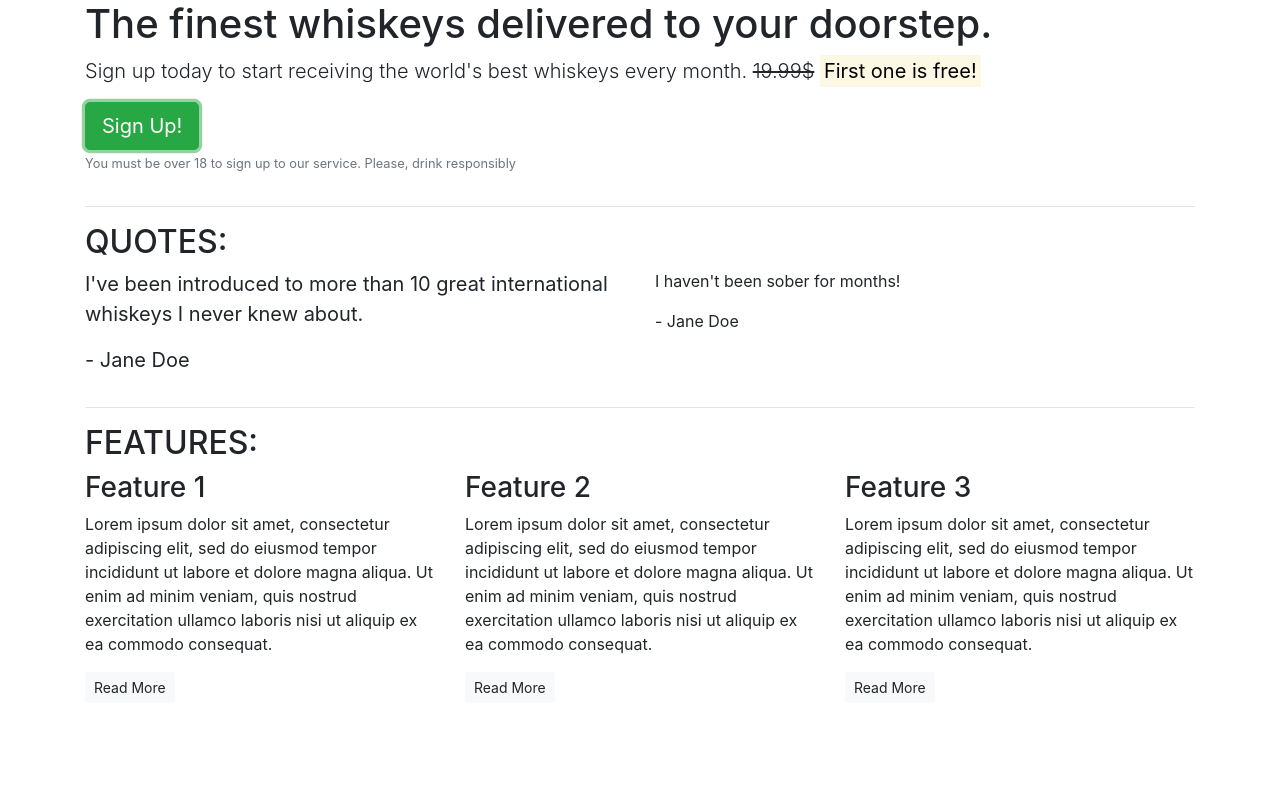
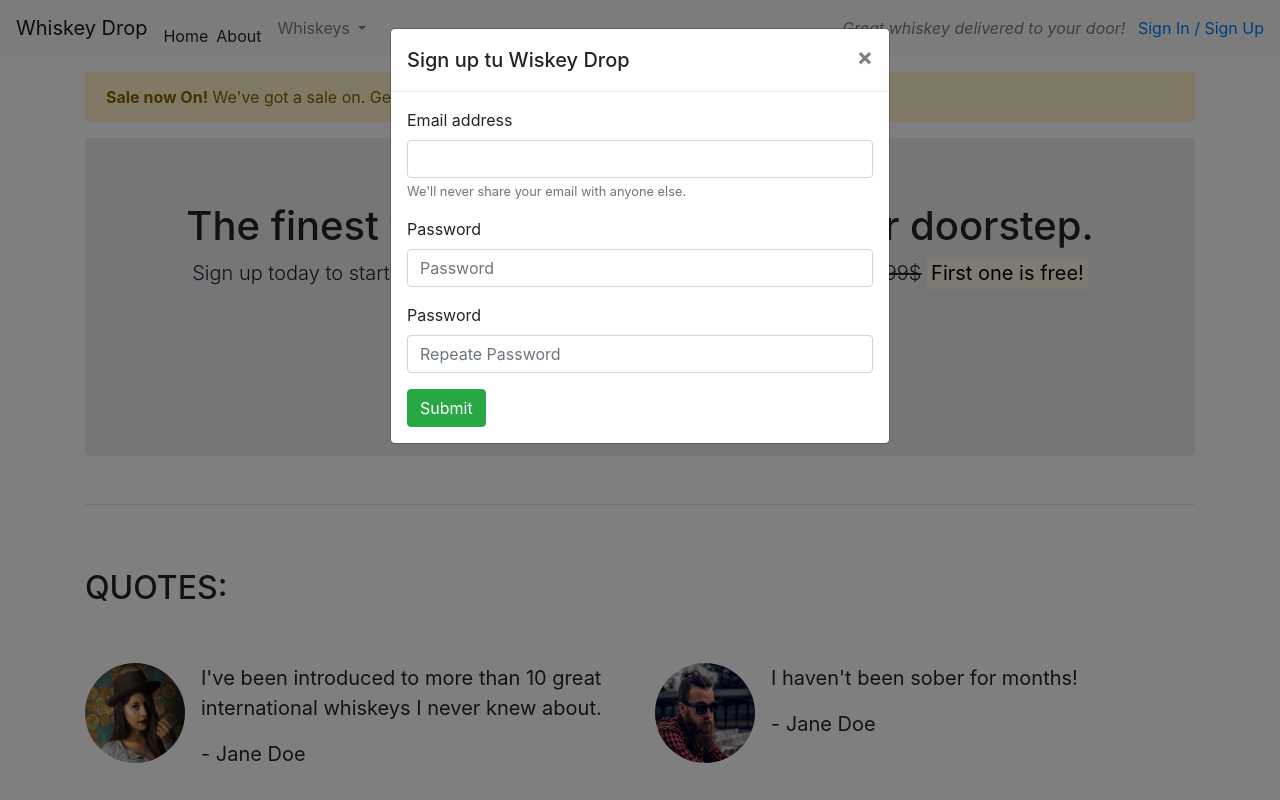
Before and after one commit to Cosmin1907/Bootstrap4, a plain HTML site: page index.html in a window 1280 px wide. Both pictures are taken after a click on the button "Sign Up!". Shown: the top 800 px of the page. Drawn offline with nearby package versions, Linux system fonts and the light colour scheme.

Commit message:
Add new functionality

```diff
--- a/index.html
+++ b/index.html
@@ -7,19 +7,59 @@
     <title>Whiskey Drop | Taste a new whiskey every month</title>
     <meta name="viewport" content="width=device-width, initial-scale=1.0">
     <link rel="stylesheet" href="https://maxcdn.bootstrapcdn.com/bootstrap/4.1.3/css/bootstrap.min.css">
+    <script src="https://kit.fontawesome.com/d9a77b60d1.js" crossorigin="anonymous"></script>
 </head>
 
 <body>
-    <article class="container">
+    <nav class="navbar navbar-light bg-light navbar-expand-sm">
+        <a href="/" class="navbar-brand">Whiskey Drop</a>
+        <button class="navbar-toggler ml-auto" type="button" data-toggle="collapse" data-target="#navbarNavDropdown"
+            aria-controls="navbarNavDropdown" aria-expanded="false" aria-label="Toggle navigation">
+            <span class="navbar-toggler-icon"></span></button>
+        <div class="collapse navbar-collapse" id="navbarNavDropdown">
+            <ul class="navbar-nav mr-auto">
+                <li class="active nav-item mr-2"><a class="nav-link" href="/"></a>Home</li>
+                <li class="nav-item mr-2"><a class="nav-link" href="/about"></a>About</li>
+                <li class="nav-item dropdown">
+                    <a class="nav-link dropdown-toggle" href="#" id="navbarDropdownMenuLink" role="button"
+                        data-toggle="dropdown" aria-haspopup="true" aria-expanded="false">
+                        Whiskeys
+                    </a>
+                    <div class="dropdown-menu" aria-labelledby="navbarDropdownMenuLink">
+                        <a class="dropdown-item" href="#">Irish</a>
+                        <a class="dropdown-item" href="#">Scotch</a>
+                        <a class="dropdown-item" href="#">Japanese</a>
+                        <a class="dropdown-item" href="#">American</a>
+                    </div>
+                </li>
+                <li class="nav-item mr-2 d-block d-sm-none"><a class="nav-link" href="/login"></a>Sign In / Sign Up</li>
+            </ul>
+        </div>
+        <div class="d-none d-md-block">
+            <p class="navbar-text my-auto mr-2"><i>Great whiskey delivered to your door!</i></p>
+            <a href="/login">Sign In / Sign Up</a>
+        </div>
+
+    </nav>
+    <article class="container mt-3">
+        <div class="row d-none d-sm-block">
+            <div class="col-12">
+                <div class="alert alert-warning">
+                    <strong>Sale now On!</strong> We've got a sale on. Get 12-month subscription for the price of 6 <a href="">Click for details!</a>
+                </div>
+            </div>
+        </div>
         <!-- Callout -->
         <div class="row">
             <div class="col-12">
-                <section class="callout">
+                <section class="callout jumbotron text-center">
                     <h1>The finest whiskeys delivered to your doorstep.</h1>
                     <p class="lead">Sign up today to start receiving the world's best whiskeys every month.
-                        <s>19.99$</s> <strong><mark>First one is free!</mark></strong>
+                        <s class="d-none d-sm-inline">19.99$</s>
+                        <span class="d-inline d-sm-none"><br></span>
+                        <strong><mark>First one is free!</mark></strong>
                     </p>
-                    <button class="btn btn-success btn-lg">Sign Up!</button>
+                    <button class="btn btn-success btn-lg" data-toggle="modal" data-target="#signUpModal">Sign Up!</button>
                     <p class="text-muted"><small>You must be over 18 to sign up to our service. Please, drink
                             responsibly</small></p>
                 </section>
@@ -31,22 +71,37 @@
         <!-- Quotes -->
         <section class="quotes">
             <div class="row">
-                <div class="col-12">
+                <div class="col-12 my-5">
                     <h2 class="text-uppercase">Quotes:</h2>
                 </div>
             </div>
             <div class="row">
                 <div class="col-12 col-md-6">
+                    <div class="media">
+                        <div class="d-none d-sm-block">
+                        <img src="images/girl-image.png" class="rounded-circle mr-3" height=100 width=100 alt="">
+                        </div>
+                        <div class="media-body">
                             <blockquote class="blockquote">
-                        <p>I've been introduced to more than 10 great international whiskeys I never knew about.</p>
+                                <p>I've been introduced to more than 10 great international whiskeys I never knew about.
+                                </p>
                                 <p>- Jane Doe</p>
                             </blockquote>
                         </div>
+                    </div>
+                </div>
                 <div class="col-12 col-md-6">
-                    <blockquote class="quote">
+                    <div class="media">
+                        <div class="d-none d-sm-block">
+                        <img src="images/guy-image.png" class="rounded-circle mr-3" height=100 width=100 alt="">
+                        </div>
+                        <div class="media-body">
+                            <blockquote class="blockquote">
                                 <p>I haven't been sober for months!</p>
                                 <p>- Jane Doe</p>
                             </blockquote>
+                        </div>
+                    </div>
                 </div>
             </div>
         </section>
@@ -56,14 +111,14 @@
         <!-- Features -->
         <section class="features">
             <div class="row">
-                <div class="col-12">
+                <div class="col-12 my-5">
                     <h2 class="text-uppercase">Features:</h2>
                 </div>
             </div>
             <div class="row">
                 <div class="col-12 col-md-6 col-lg-4">
                     <div class="feature">
-                        <h3>Feature 1</h3>
+                        <h3><i class="fa-solid fa-gift d-none d-sm-inline"></i> Feature 1 <span class="badge badge-success">NEW!</span></h3>
                         <p>Lorem ipsum dolor sit amet, consectetur adipiscing elit, sed do eiusmod tempor incididunt ut
                             labore
                             et dolore magna aliqua. Ut enim ad minim veniam, quis nostrud exercitation ullamco laboris
@@ -75,7 +130,7 @@
                 </div>
                 <div class="col-12 col-md-6 col-lg-4">
                     <div class="feature">
-                        <h3>Feature 2</h3>
+                        <h3><i class="fa-solid fa-credit-card d-none d-sm-inline"></i> Feature 2</h3>
                         <p>Lorem ipsum dolor sit amet, consectetur adipiscing elit, sed do eiusmod tempor incididunt ut
                             labore
                             et dolore magna aliqua. Ut enim ad minim veniam, quis nostrud exercitation ullamco laboris
@@ -87,7 +142,7 @@
                 </div>
                 <div class="col-12 d-md-none d-lg-block col-lg-4">
                     <div class="feature">
-                        <h3>Feature 3</h3>
+                        <h3><i class="fa-solid fa-circle-xmark d-none d-sm-inline"></i> Feature 3</h3>
                         <p>Lorem ipsum dolor sit amet, consectetur adipiscing elit, sed do eiusmod tempor incididunt ut
                             labore
                             et dolore magna aliqua. Ut enim ad minim veniam, quis nostrud exercitation ullamco laboris
@@ -101,6 +156,41 @@
         </section>
         <!-- /.features -->
     </article>
+
+    <div class="modal" tabindex="-1" id="signUpModal">
+        <div class="modal-dialog">
+          <div class="modal-content">
+            <div class="modal-header">
+              <h5 class="modal-title">Sign up tu Wiskey Drop</h5>
+              <button type="button" class="close" data-dismiss="modal" aria-label="Close">
+                <span aria-hidden="true">&times;</span>
+              </button>
+            </div>
+            <div class="modal-body">
+                <form>
+                    <div class="form-group">
+                      <label for="exampleInputEmail1">Email address</label>
+                      <input type="email" class="form-control" id="exampleInputEmail1" aria-describedby="emailHelp">
+                      <small id="emailHelp" class="form-text text-muted">We'll never share your email with anyone else.</small>
+                    </div>
+                    <div class="form-group">
+                      <label for="Password">Password</label>
+                      <input type="password" class="form-control" id="Password" placeholder="Password">
+                    </div>
+                    <div class="form-group">
+                        <label for="repeatePassword">Password</label>
+                        <input type="password" class="form-control" id="repeatePassword" placeholder="Repeate Password">
+                      </div>
+                    <button type="submit" class="btn btn-success">Submit</button>
+                  </form>
+            </div>
+          </div>
+        </div>
+      </div>
+
+    <script src="https://cdn.jsdelivr.net/npm/jquery@3.5.1/dist/jquery.slim.min.js" integrity="sha384-DfXdz2htPH0lsSSs5nCTpuj/zy4C+OGpamoFVy38MVBnE+IbbVYUew+OrCXaRkfj" crossorigin="anonymous"></script>
+    <script src="https://cdn.jsdelivr.net/npm/popper.js@1.16.1/dist/umd/popper.min.js" integrity="sha384-9/reFTGAW83EW2RDu2S0VKaIzap3H66lZH81PoYlFhbGU+6BZp6G7niu735Sk7lN" crossorigin="anonymous"></script>
+    <script src="https://cdn.jsdelivr.net/npm/bootstrap@4.6.2/dist/js/bootstrap.min.js" integrity="sha384-+sLIOodYLS7CIrQpBjl+C7nPvqq+FbNUBDunl/OZv93DB7Ln/533i8e/mZXLi/P+" crossorigin="anonymous"></script>
 </body>
 
 </html>
```
Also changed, not shown: images/girl-image.png (added), images/guy-image.png (added). Lines whose indentation alone changed are shown as unchanged.
